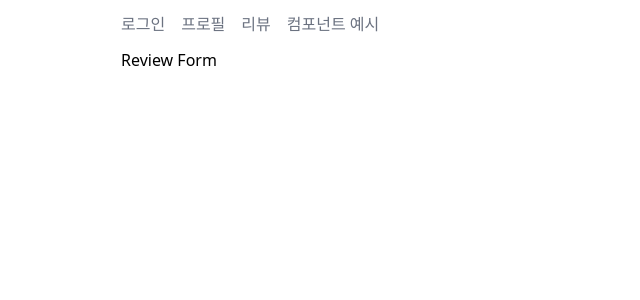
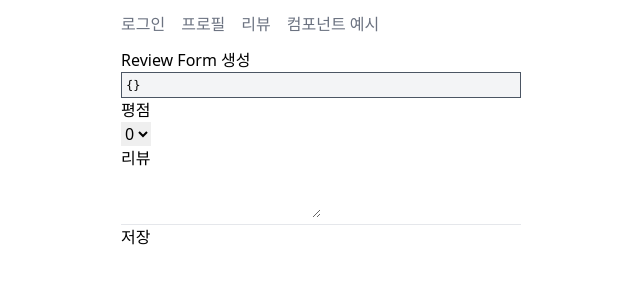
Before and after one commit to BACKHAERANI/myproj-react, a React (Create React App) app: page /reviews/new in a window 1280 px wide. Shown: the top 300 px of the page, without its empty margins (319-959 px from the left). Built offline with nearby package versions, Linux system fonts and the light colour scheme.

Commit message:
edit 구현 / useParams 사용

```diff
--- a/src/App.js
+++ b/src/App.js
@@ -17,6 +17,7 @@ function App() {
         <Route path="/accounts/profile" element={<Profile />} />
         <Route path="/reviews/" element={<ReviewList />} />
         <Route path="/reviews/new/" element={<ReviewForm />} />
+        <Route path="/reviews/:reviewId/edit/" element={<ReviewForm />} />
         <Route path="/examples/components/" element={<Components />} />
       </Routes>
     </div>
--- /dev/null
+++ b/src/components/hooks/useFieldValues.js
@@ -0,0 +1,17 @@
+import { useState } from 'react';
+
+function useFieldValues(initialFieldValues) {
+  const [fieldValues, setFieldValues] = useState(initialFieldValues);
+
+  const handleChange = (e) => {
+    const { name, value } = e.target;
+    setFieldValues((prevFieldValues) => ({
+      ...prevFieldValues,
+      [name]: value,
+    }));
+  };
+
+  return [fieldValues, handleChange, setFieldValues];
+}
+
+export default useFieldValues;
--- a/src/pages/reviews/ReviewForm.jsx
+++ b/src/pages/reviews/ReviewForm.jsx
@@ -1,9 +1,50 @@
+import Axios from 'axios';
+import DebugStates from 'components/DebugStates';
+import useFieldValues from 'components/hooks/useFieldValues';
+import { useNavigate, useParams } from 'react-router-dom';
+
 function ReviewForm() {
+  const { reviewId } = useParams(); // 파람스 ':'으로 시작하는 값들을 가져온다
+  const navigate = useNavigate();
+  const [fieldValues, handleChange, setFieldValues] = useFieldValues({
+    content: '',
+    score: 5,
+  });
+
+  const createReview = () => {
+    const url = 'http://127.0.0.1:8000/shop/api/reviews/';
+    Axios.post(url, fieldValues)
+      .then(() => navigate('/reviews/'))
+      .catch((error) => {
+        console.error(error);
+      })
+      .finally(() => setFieldValues({}));
+  };
+
   return (
     <div>
-      <h2>Review Form</h2>
+      <h2>Review Form {reviewId ? '수정' : '생성'}</h2>
+      <DebugStates reviewId={reviewId} />
+      <h3>평점</h3>
+      <select name="score" onChange={handleChange}>
+        <option>0</option>
+        <option>1</option>
+        <option>2</option>
+        <option>3</option>
+        <option>4</option>
+        <option>5</option>
+      </select>
+      <h3>리뷰</h3>
+      <textarea type="text" name="content" onChange={handleChange}></textarea>
+      <hr />
+      <button
+        onClick={() => {
+          createReview();
+        }}
+      >
+        저장
+      </button>
     </div>
   );
 }
-
 export default ReviewForm;
--- a/src/pages/reviews/ReviewList.jsx
+++ b/src/pages/reviews/ReviewList.jsx
@@ -82,6 +82,7 @@ function ReviewList() {
             key={review.id}
             review={review}
             handleDelete={() => deleteReview(review)}
+            handleEdit={() => navigate(`/reviews/${review.id}/edit`)}
           />
         ))}
       </div>
```
